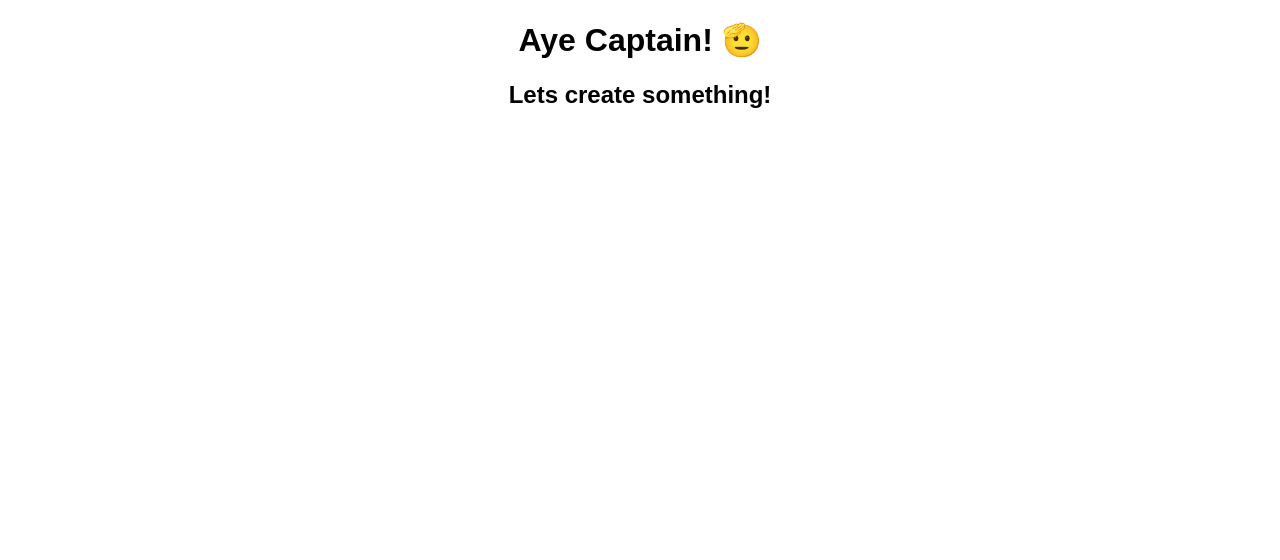
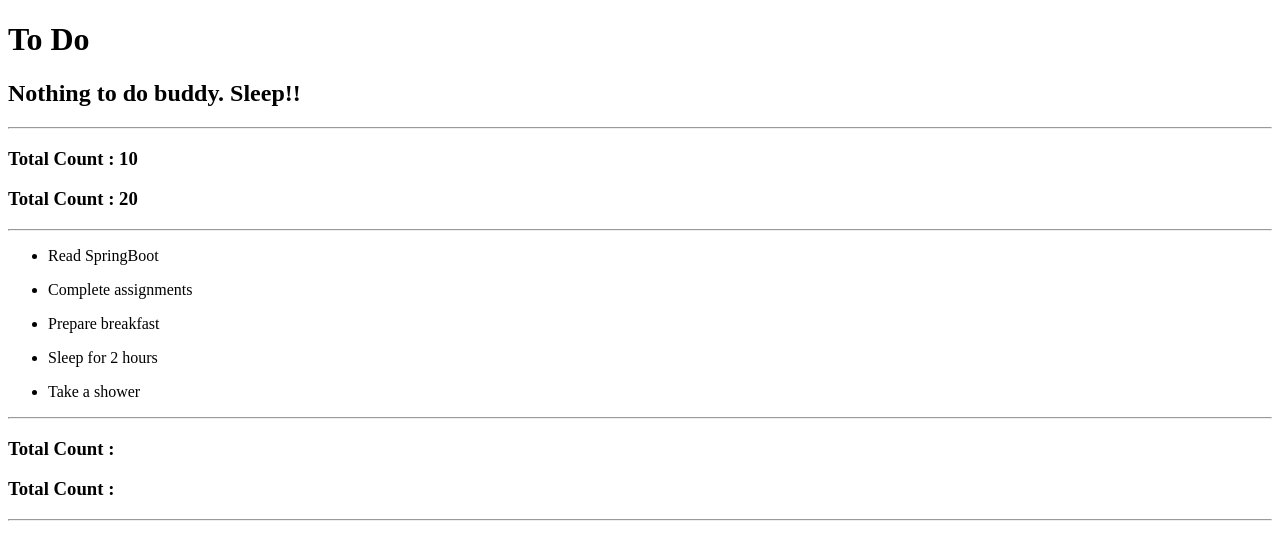
Before and after one commit to Rajashree-85/Todo-App, a JavaScript app: page / in a window 1280 px wide. Shown: the top 560 px of the page. Built offline with nearby package versions, Linux system fonts and the light colour scheme.

Commit message:
made a list of activities

```diff
--- a/src/App.js
+++ b/src/App.js
@@ -1,10 +1,25 @@
 import "./style.css";
+import Header from "./Header/Header.js";
+import Count from "./Count/Count.js";
+import SubHeader from "./Header/SubHeader/SubHeader.js";
+import Items from "./Items.js";
 
-export default function App() {
-  return (
-    <div className="Application">
-      <h1>Aye Captain! 🫡</h1>
-      <h2>Lets create something!</h2>
-    </div>
-  );
-}
+  export default function App() {
+    return (
+      <div className="App">
+        <Header />
+        <SubHeader />
+
+        <hr />
+
+        <Count data="10" />
+        <Count data="20"></Count>
+        <hr />
+        <Items />
+        <hr />
+        <Count />
+        <Count label="Counted till" />
+        <hr />
+      </div>
+    );
+  }
--- /dev/null
+++ b/src/Count/Count.js
@@ -0,0 +1,3 @@
+export default function Count({ data }) {
+    return <h3>Total Count : {data}</h3>;
+  }
--- /dev/null
+++ b/src/Header/Header.js
@@ -0,0 +1,7 @@
+export default function Header() {
+    return (
+      <header className="Header">
+        <h1>To Do</h1>
+      </header>
+    );
+  }
--- /dev/null
+++ b/src/Header/SubHeader/SubHeader.js
@@ -0,0 +1,7 @@
+export default function SubHeader() {
+    return (
+      <header className="SubHeader">
+        <h2>Nothing to do buddy. Sleep!!</h2>
+      </header>
+    );
+  }
--- /dev/null
+++ b/src/Items.js
@@ -0,0 +1,16 @@
+export default function Items() {
+    const countList = [
+      { id: 0, value: "Read SpringBoot" },
+      { id: 1, value: "Complete assignments" },
+      { id: 2, value: "Prepare breakfast" },
+      { id: 3, value: "Sleep for 2 hours" },
+      {id:4, value:"Take a shower"}
+    ];
+
+    const listItems = countList.map((num) => (
+      <li key={num.id}>
+        <p>{num.value}</p>
+      </li>
+    ));
+    return <ul>{listItems}</ul>;
+  }
```
